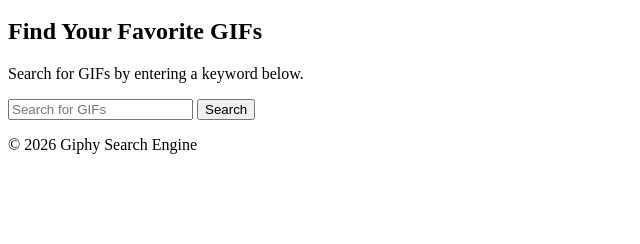
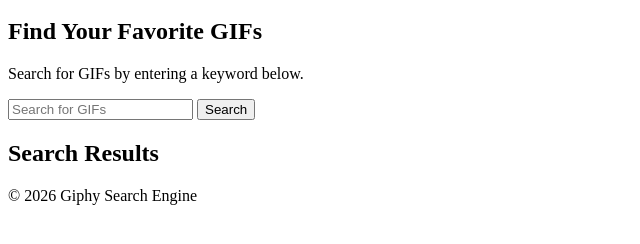
Before and after one commit to JulioP0214/giphy-search-engine, a plain HTML site: page index.html in a window 1280 px wide. Shown: the part 100-344 px from the top of the page, without its empty margins (0-640 px from the left). Drawn offline with Linux system fonts and the light colour scheme.

Commit message:
adds gif results container

```diff
--- a/index.html
+++ b/index.html
@@ -33,6 +33,11 @@
           <button type="submit">Search</button>
         </form>
       </section>
+      <section class="results-section">
+        <h2>Search Results</h2>
+
+        <div id="gif-results" class="gif-grid"></div>
+      </section>
     </main>
 
     <footer>
```
